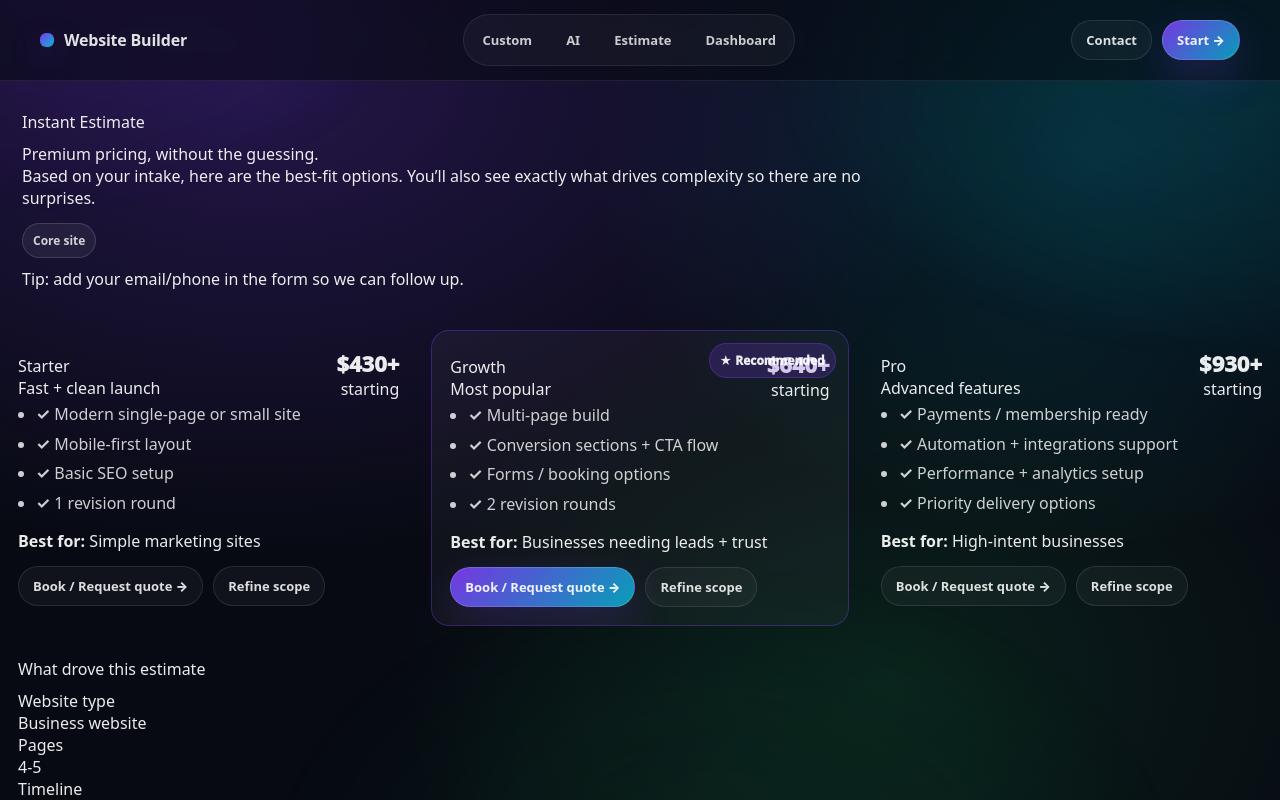
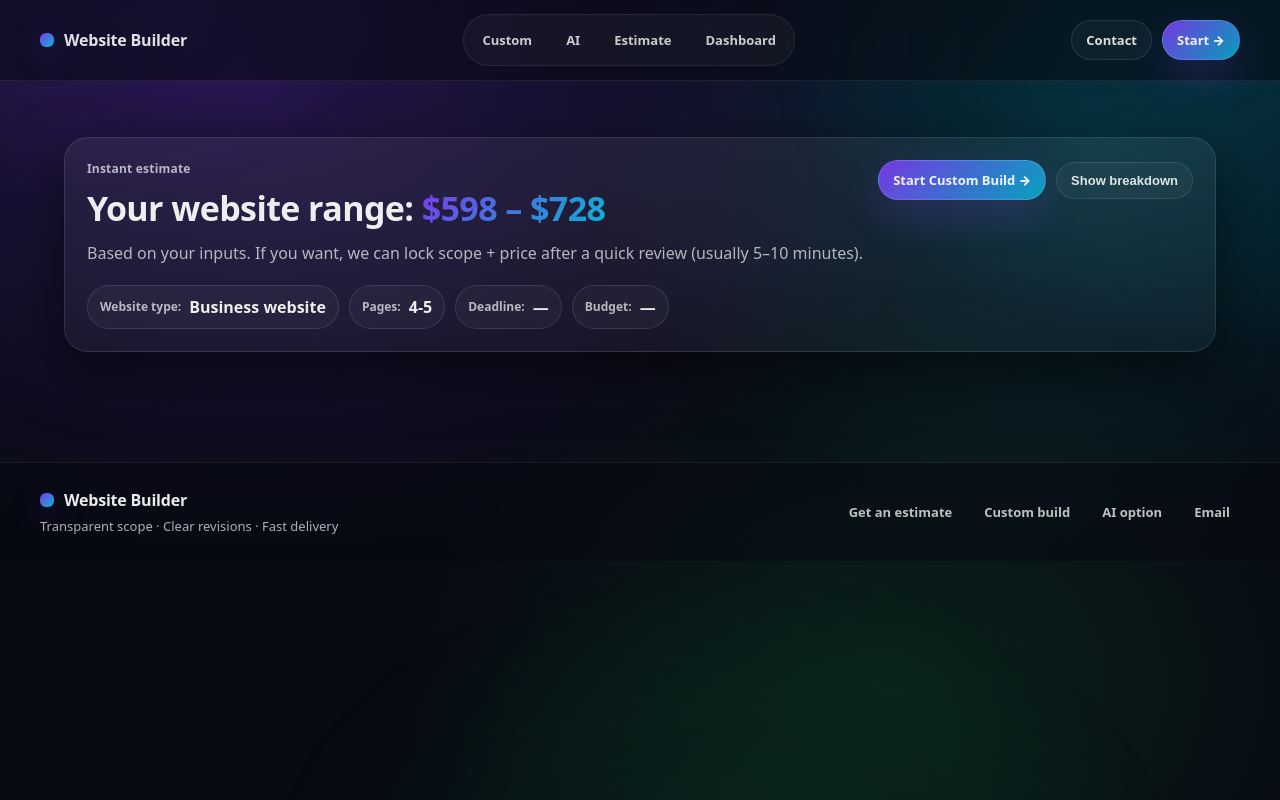
Before and after one commit to kkoly10/website-builder, a Next.js app: page /estimate in a window 1280 px wide. Shown: the top 800 px of the page. Built offline with nearby package versions, Linux system fonts and the light colour scheme.

Commit message:
Refactor EstimateClient for improved intake handling

```diff
--- a/app/estimate/EstimateClient.tsx
+++ b/app/estimate/EstimateClient.tsx
@@ -1,303 +1,310 @@
 "use client";
 
-import { useMemo } from "react";
 import Link from "next/link";
+import { useMemo, useState } from "react";
 
 type SearchParams = Record<string, string | string[] | undefined>;
 
-/** Accept either the new style (searchParams) OR legacy style (intake/leadEmail/leadPhone). */
+type Intake = {
+  mode?: string;
+  intent?: string;
+  intentOther?: string;
+  websiteType?: string;
+  pages?: string;
+
+  booking?: boolean;
+  payments?: boolean;
+  blog?: boolean;
+  membership?: boolean;
+
+  wantsAutomation?: string;
+  wantsBranding?: string;
+  wantsContent?: string;
+  wantsLogo?: string;
+
+  deadline?: string;
+  budget?: string;
+
+  businessName?: string;
+  industry?: string;
+  location?: string;
+
+  notes?: string;
+};
+
 type Props =
   | { searchParams: SearchParams }
-  | { intake: any; leadEmail?: string; leadPhone?: string };
+  | { intake: Intake; leadEmail: string; leadPhone: string };
 
-function pick(sp: SearchParams, key: string): string {
+function pick(sp: SearchParams, key: string) {
   const v = sp?.[key];
   if (Array.isArray(v)) return v[0] ?? "";
   return v ?? "";
 }
 
-function truthy(v: string) {
-  return v === "true" || v === "1" || v === "Yes";
+function parseBool(x: string) {
+  return x === "true" || x === "1" || x === "yes" || x === "on";
 }
 
-function clamp(n: number, a: number, b: number) {
-  return Math.max(a, Math.min(b, n));
+function normalizeFromSearchParams(searchParams: SearchParams) {
+  const intake: Intake = {
+    mode: pick(searchParams, "mode"),
+    intent: pick(searchParams, "intent"),
+    intentOther: pick(searchParams, "intentOther"),
+    websiteType: pick(searchParams, "websiteType"),
+    pages: pick(searchParams, "pages"),
+
+    booking: parseBool(pick(searchParams, "booking")),
+    payments: parseBool(pick(searchParams, "payments")),
+    blog: parseBool(pick(searchParams, "blog")),
+    membership: parseBool(pick(searchParams, "membership")),
+
+    wantsAutomation: pick(searchParams, "wantsAutomation"),
+    wantsBranding: pick(searchParams, "wantsBranding"),
+    wantsContent: pick(searchParams, "wantsContent"),
+    wantsLogo: pick(searchParams, "wantsLogo"),
+
+    deadline: pick(searchParams, "deadline"),
+    budget: pick(searchParams, "budget"),
+
+    businessName: pick(searchParams, "businessName"),
+    industry: pick(searchParams, "industry"),
+    location: pick(searchParams, "location"),
+
+    notes: pick(searchParams, "notes"),
+  };
+
+  const leadEmail = pick(searchParams, "leadEmail") || pick(searchParams, "email");
+  const leadPhone = pick(searchParams, "leadPhone") || pick(searchParams, "phone");
+
+  return { intake, leadEmail, leadPhone };
 }
 
 function money(n: number) {
   return n.toLocaleString(undefined, { maximumFractionDigits: 0 });
 }
 
+function clamp(n: number, min: number, max: number) {
+  return Math.max(min, Math.min(max, n));
+}
+
 export default function EstimateClient(props: Props) {
-  const normalized = useMemo(() => {
-    // If page.tsx passes searchParams, reconstruct intake from query
-    if ("searchParams" in props) {
-      const sp = props.searchParams ?? {};
-      const intake = {
-        mode: pick(sp, "mode") || "known",
-        intent: pick(sp, "intent") || "Marketing",
-        intentOther: pick(sp, "intentOther") || "",
-        websiteType: pick(sp, "websiteType") || "Business",
-        pages: pick(sp, "pages") || "4-5",
-        booking: truthy(pick(sp, "booking")),
-        payments: truthy(pick(sp, "payments")),
-        blog: truthy(pick(sp, "blog")),
-        membership: truthy(pick(sp, "membership")),
-        wantsAutomation: pick(sp, "wantsAutomation") || "No",
-        automationTypes: (pick(sp, "automationTypes") || "").split(",").map(s => s.trim()).filter(Boolean),
-        integrations: (pick(sp, "integrations") || "").split(",").map(s => s.trim()).filter(Boolean),
-        integrationOther: pick(sp, "integrationOther") || "",
-        hasLogo: pick(sp, "hasLogo") || "Yes",
-        hasBrandGuide: pick(sp, "hasBrandGuide") || "No",
-        contentReady: pick(sp, "contentReady") || "Some",
-        assetsSource: pick(sp, "assetsSource") || "Client provides",
-        referenceWebsite: pick(sp, "referenceWebsite") || "",
-        decisionMaker: pick(sp, "decisionMaker") || "Yes",
-        stakeholdersCount: pick(sp, "stakeholdersCount") || "1",
-        design: pick(sp, "design") || "Modern",
-        timeline: pick(sp, "timeline") || "2-3 weeks",
-        notes: pick(sp, "notes") || "",
-      };
-
-      const leadEmail = pick(sp, "leadEmail") || pick(sp, "email") || "";
-      const leadPhone = pick(sp, "leadPhone") || pick(sp, "phone") || "";
-
-      return { intake, leadEmail, leadPhone };
-    }
-
-    // Legacy props
-    return {
-      intake: props.intake ?? {},
-      leadEmail: props.leadEmail ?? "",
-      leadPhone: props.leadPhone ?? "",
-    };
+  const { intake, leadEmail, leadPhone } = useMemo(() => {
+    if ("searchParams" in props) return normalizeFromSearchParams(props.searchParams);
+    return { intake: props.intake, leadEmail: props.leadEmail, leadPhone: props.leadPhone };
   }, [props]);
 
-  const intake = normalized.intake;
+  const [showBreakdown, setShowBreakdown] = useState(false);
 
-  const score = useMemo(() => {
-    // A simple “effort score” used for ranges.
-    const pages = String(intake.pages || "4-5");
-    let s = 0;
+  const calc = useMemo(() => {
+    // base
+    let base = 450;
 
-    if (pages === "1-3") s += 1;
-    else if (pages === "4-5") s += 2;
-    else if (pages === "6-8") s += 3;
-    else s += 4;
+    // website type boost
+    const type = (intake.websiteType || "").toLowerCase();
+    if (type.includes("landing")) base = 450;
+    else if (type.includes("business")) base = 650;
+    else if (type.includes("ecommerce") || type.includes("shop")) base = 1100;
+    else if (type.includes("portfolio")) base = 550;
 
-    if (intake.booking) s += 1;
-    if (intake.payments) s += 2;
-    if (intake.blog) s += 1;
-    if (intake.membership) s += 2;
+    // pages
+    const pagesRaw = intake.pages || "";
+    let pageCount = 4;
+    const m = pagesRaw.match(/\d+/);
+    if (m?.[0]) pageCount = clamp(parseInt(m[0], 10), 1, 20);
+    base += Math.max(0, pageCount - 4) * 85;
 
-    if (String(intake.wantsAutomation || "No") === "Yes") s += 2;
-    if ((intake.integrations || []).length >= 3) s += 1;
+    // features
+    const features: { label: string; on: boolean; add: number }[] = [
+      { label: "Booking / Scheduling", on: !!intake.booking, add: 180 },
+      { label: "Payments / Checkout", on: !!intake.payments, add: 240 },
+      { label: "Blog / Articles", on: !!intake.blog, add: 120 },
+      { label: "Membership / Login", on: !!intake.membership, add: 320 },
+    ];
 
-    if (String(intake.contentReady) === "Not ready") s += 1;
-    if (String(intake.hasBrandGuide) === "No") s += 1;
+    // add-ons
+    const addons: { label: string; when: boolean; add: number }[] = [
+      { label: "Automation setup", when: (intake.wantsAutomation || "").toLowerCase() === "yes", add: 160 },
+      { label: "Branding refresh", when: (intake.wantsBranding || "").toLowerCase() === "yes", add: 220 },
+      { label: "Content writing help", when: (intake.wantsContent || "").toLowerCase() === "yes", add: 180 },
+      { label: "Logo help", when: (intake.wantsLogo || "").toLowerCase() === "yes", add: 160 },
+    ];
 
-    if (String(intake.timeline) === "Under 14 days") s += 2;
+    let total = base;
+    let featuresTotal = 0;
+    for (const f of features) if (f.on) featuresTotal += f.add;
+    total += featuresTotal;
 
-    return clamp(s, 1, 12);
-  }, [intake]);
+    let addonsTotal = 0;
+    for (const a of addons) if (a.when) addonsTotal += a.add;
+    total += addonsTotal;
 
-  const tiers = useMemo(() => {
-    // Convert score to pricing bands
-    const base = 300 + score * 65;
-    const mid = 450 + score * 95;
-    const pro = 650 + score * 140;
+    // nice range (+/-)
+    const low = Math.round(total * 0.92);
+    const high = Math.round(total * 1.12);
 
-    return [
-      {
-        name: "Starter",
-        tag: "Fast + clean launch",
-        priceFrom: Math.round(base),
-        includes: [
-          "Modern single-page or small site",
-          "Mobile-first layout",
-          "Basic SEO setup",
-          "1 revision round",
-        ],
-        bestFor: "Simple marketing sites",
-      },
-      {
-        name: "Growth",
-        tag: "Most popular",
-        priceFrom: Math.round(mid),
-        highlight: true,
-        includes: [
-          "Multi-page build",
-          "Conversion sections + CTA flow",
-          "Forms / booking options",
-          "2 revision rounds",
-        ],
-        bestFor: "Businesses needing leads + trust",
-      },
-      {
-        name: "Pro",
-        tag: "Advanced features",
-        priceFrom: Math.round(pro),
-        includes: [
-          "Payments / membership ready",
-          "Automation + integrations support",
-          "Performance + analytics setup",
-          "Priority delivery options",
-        ],
-        bestFor: "High-intent businesses",
-      },
-    ];
-  }, [score]);
-
-  const featureBadges = useMemo(() => {
-    const badges: string[] = [];
-    if (intake.booking) badges.push("Booking");
-    if (intake.payments) badges.push("Payments");
-    if (intake.blog) badges.push("Blog");
-    if (intake.membership) badges.push("Membership");
-    if (String(intake.wantsAutomation) === "Yes") badges.push("Automations");
-    if ((intake.integrations || []).length) badges.push("Integrations");
-    return badges.length ? badges : ["Core site"];
+    return { base, pageCount, features, addons, featuresTotal, addonsTotal, total, low, high };
   }, [intake]);
 
   return (
-    <main style={{ padding: "8px 0 0" }}>
-      <section className="glass" style={{ padding: 22, marginBottom: 18 }}>
-        <div className="kicker">Instant Estimate</div>
-        <div className="h1" style={{ marginTop: 10 }}>
-          Premium pricing, without the guessing.
-        </div>
-        <div className="p" style={{ maxWidth: 860 }}>
-          Based on your intake, here are the best-fit options. You’ll also see exactly
-          what drives complexity so there are no surprises.
+    <main className="container" style={{ paddingTop: 56, paddingBottom: 30 }}>
+      <section className="panel" style={{ padding: 22 }}>
+        <div style={{ display: "flex", justifyContent: "space-between", gap: 12, alignItems: "flex-start", flexWrap: "wrap" }}>
+          <div>
+            <div style={{ color: "var(--muted)", fontWeight: 900, letterSpacing: 0.2, fontSize: 12 }}>
+              Instant estimate
+            </div>
+            <h1 style={{ margin: "8px 0 0", fontSize: 34, letterSpacing: -0.6 }}>
+              Your website range:{" "}
+              <span style={{ background: "linear-gradient(135deg, var(--accentA), var(--accentC))", WebkitBackgroundClip: "text", color: "transparent" }}>
+                ${money(calc.low)} – ${money(calc.high)}
+              </span>
+            </h1>
+            <div style={{ marginTop: 10, color: "var(--muted)", lineHeight: 1.6 }}>
+              Based on your inputs. If you want, we can lock scope + price after a quick review (usually 5–10 minutes).
+            </div>
+          </div>
+
+          <div style={{ display: "flex", gap: 10, alignItems: "center" }}>
+            <Link href="/build" className="btn btnPrimary">
+              Start Custom Build →
+            </Link>
+            <button
+              className="btn btnGhost"
+              onClick={() => setShowBreakdown((v) => !v)}
+              type="button"
+              aria-expanded={showBreakdown}
+            >
+              {showBreakdown ? "Hide breakdown" : "Show breakdown"}
+            </button>
+          </div>
         </div>
 
-        <div style={{ display: "flex", gap: 10, flexWrap: "wrap", marginTop: 14 }}>
-          {featureBadges.map((b) => (
-            <span
-              key={b}
-              style={{
-                padding: "8px 10px",
-                borderRadius: 999,
-                border: "1px solid rgba(255,255,255,0.14)",
-                background: "rgba(255,255,255,0.06)",
-                fontWeight: 900,
-                fontSize: 12,
-                color: "rgba(255,255,255,0.80)",
-              }}
-            >
-              {b}
-            </span>
-          ))}
+        {/* small “summary pills” */}
+        <div style={{ marginTop: 18, display: "flex", gap: 10, flexWrap: "wrap" }}>
+          <Pill label="Website type" value={intake.websiteType || "—"} />
+          <Pill label="Pages" value={intake.pages || `${calc.pageCount}`} />
+          <Pill label="Deadline" value={intake.deadline || "—"} />
+          <Pill label="Budget" value={intake.budget || "—"} />
         </div>
 
-        {(normalized.leadEmail || normalized.leadPhone) ? (
-          <div className="small" style={{ marginTop: 10 }}>
-            Saved for follow-up:{" "}
-            <strong>{normalized.leadEmail || "—"}</strong>{" "}
-            {normalized.leadPhone ? <>· <strong>{normalized.leadPhone}</strong></> : null}
-          </div>
-        ) : (
-          <div className="small" style={{ marginTop: 10 }}>
-            Tip: add your email/phone in the form so we can follow up.
-          </div>
-        )}
-      </section>
+        {showBreakdown ? (
+          <div style={{ marginTop: 18, display: "grid", gap: 14, gridTemplateColumns: "1.2fr 0.8fr" }}>
+            <div className="card" style={{ padding: 16 }}>
+              <h2 style={{ margin: 0, fontSize: 16 }}>Breakdown</h2>
 
-      <section style={{ display: "grid", gap: 14, gridTemplateColumns: "repeat(auto-fit, minmax(280px, 1fr))" }}>
-        {tiers.map((t) => (
-          <div
-            key={t.name}
-            className={t.highlight ? "card" : "glass"}
-            style={{
-              padding: 18,
-              border: t.highlight ? "1px solid rgba(124,58,237,0.35)" : undefined,
-              position: "relative",
-              overflow: "hidden",
-            }}
-          >
-            {t.highlight ? (
-              <div
-                style={{
-                  position: "absolute",
-                  top: 12,
-                  right: 12,
-                  padding: "8px 10px",
-                  borderRadius: 999,
-                  background: "rgba(124,58,237,0.20)",
-                  border: "1px solid rgba(124,58,237,0.35)",
-                  fontWeight: 950,
-                  fontSize: 12,
-                }}
-              >
-                ★ Recommended
+              <Row label="Base" value={`$${money(calc.base)}`} />
+              <Row label="Pages considered" value={`${calc.pageCount}`} />
+
+              <div style={{ height: 1, background: "rgba(255,255,255,0.10)", margin: "12px 0" }} />
+
+              <div style={{ color: "var(--muted)", fontWeight: 900, fontSize: 12, marginBottom: 8 }}>
+                Features
               </div>
-            ) : null}
+              {calc.features.filter((x) => x.on).length ? (
+                calc.features.filter((x) => x.on).map((f) => (
+                  <Row key={f.label} label={f.label} value={`+$${money(f.add)}`} />
+                ))
+              ) : (
+                <div style={{ color: "var(--muted)" }}>No extra features selected.</div>
+              )}
 
-            <div style={{ display: "flex", alignItems: "baseline", justifyContent: "space-between", gap: 10 }}>
-              <div>
-                <div className="h2">{t.name}</div>
-                <div className="small">{t.tag}</div>
+              <div style={{ height: 1, background: "rgba(255,255,255,0.10)", margin: "12px 0" }} />
+
+              <div style={{ color: "var(--muted)", fontWeight: 900, fontSize: 12, marginBottom: 8 }}>
+                Add-ons
               </div>
-              <div style={{ textAlign: "right" }}>
-                <div style={{ fontWeight: 950, fontSize: 22 }}>
-                  ${money(t.priceFrom)}+
-                </div>
-                <div className="small">starting</div>
+              {calc.addons.filter((x) => x.when).length ? (
+                calc.addons.filter((x) => x.when).map((a) => (
+                  <Row key={a.label} label={a.label} value={`+$${money(a.add)}`} />
+                ))
+              ) : (
+                <div style={{ color: "var(--muted)" }}>No add-ons selected.</div>
+              )}
+
+              <div style={{ height: 1, background: "rgba(255,255,255,0.10)", margin: "12px 0" }} />
+
+              <Row label="Estimated total" value={`~ $${money(calc.total)}`} strong />
+              <div style={{ color: "var(--muted)", fontSize: 12, marginTop: 8 }}>
+                Range accounts for complexity + polish. Final price is confirmed after scope review.
               </div>
             </div>
 
-            <div className="hr" />
+            <div className="card" style={{ padding: 16 }}>
+              <h2 style={{ margin: 0, fontSize: 16 }}>Your details</h2>
 
-            <ul style={{ margin: 0, paddingLeft: 18, lineHeight: 1.85, color: "rgba(255,255,255,0.80)" }}>
-              {t.includes.map((x) => (
-                <li key={x}><strong>✓</strong> {x}</li>
-              ))}
-            </ul>
+              <div style={{ marginTop: 10, display: "grid", gap: 8 }}>
+                <Meta label="Business name" value={intake.businessName || "—"} />
+                <Meta label="Industry" value={intake.industry || "—"} />
+                <Meta label="Location" value={intake.location || "—"} />
+                <Meta label="Email" value={leadEmail || "—"} />
+                <Meta label="Phone" value={leadPhone || "—"} />
+              </div>
 
-            <div className="small" style={{ marginTop: 12 }}>
-              <strong>Best for:</strong> {t.bestFor}
-            </div>
+              {intake.notes ? (
+                <div style={{ marginTop: 12 }}>
+                  <div style={{ color: "var(--muted)", fontWeight: 900, fontSize: 12 }}>Notes</div>
+                  <div style={{ marginTop: 6, lineHeight: 1.6 }}>{intake.notes}</div>
+                </div>
+              ) : null}
 
-            <div style={{ display: "flex", gap: 10, marginTop: 14, flexWrap: "wrap" }}>
-              <a className={"btn " + (t.highlight ? "btnPrimary" : "btnGhost")} href="/build">
-                Book / Request quote →
-              </a>
-              <Link className="btn btnGhost" href="/build">
-                Refine scope
-              </Link>
+              <div style={{ marginTop: 14, display: "grid", gap: 10 }}>
+                <Link href="/build" className="btn btnPrimary">
+                  Lock scope + start →
+                </Link>
+                <Link href="/ai" className="btn btnGhost">
+                  Try AI option
+                </Link>
+              </div>
             </div>
           </div>
-        ))}
-      </section>
-
-      <section className="glass" style={{ padding: 18, marginTop: 14 }}>
-        <div className="h2">What drove this estimate</div>
-        <div className="grid2" style={{ marginTop: 10 }}>
-          <div>
-            <div className="label">Website type</div>
-            <div className="p">{String(intake.websiteType || "—")}</div>
-          </div>
-          <div>
-            <div className="label">Pages</div>
-            <div className="p">{String(intake.pages || "—")}</div>
-          </div>
-          <div>
-            <div className="label">Timeline</div>
-            <div className="p">{String(intake.timeline || "—")}</div>
-          </div>
-          <div>
-            <div className="label">Design direction</div>
-            <div className="p">{String(intake.design || "—")}</div>
-          </div>
-        </div>
-
-        <div className="hr" />
-
-        <div className="small">
-          Final pricing is confirmed after a quick scope check (usually 5–10 minutes). We keep it transparent:
-          if scope changes, the price changes — and you’ll see why.
-        </div>
+        ) : null}
       </section>
     </main>
   );
 }
+
+function Pill({ label, value }: { label: string; value: string }) {
+  return (
+    <div
+      style={{
+        border: "1px solid rgba(255,255,255,0.10)",
+        background: "rgba(255,255,255,0.04)",
+        padding: "10px 12px",
+        borderRadius: 999,
+        display: "inline-flex",
+        gap: 8,
+        alignItems: "center",
+      }}
+    >
+      <span style={{ color: "var(--muted)", fontWeight: 900, fontSize: 12 }}>{label}:</span>
+      <span style={{ fontWeight: 900 }}>{value}</span>
+    </div>
+  );
+}
+
+function Row({
+  label,
+  value,
+  strong,
+}: {
+  label: string;
+  value: string;
+  strong?: boolean;
+}) {
+  return (
+    <div style={{ display: "flex", justifyContent: "space-between", gap: 12, marginTop: 8 }}>
+      <div style={{ color: "var(--muted)", fontWeight: 800 }}>{label}</div>
+      <div style={{ fontWeight: strong ? 900 : 800 }}>{value}</div>
+    </div>
+  );
+}
+
+function Meta({ label, value }: { label: string; value: string }) {
+  return (
+    <div style={{ display: "flex", justifyContent: "space-between", gap: 12 }}>
+      <div style={{ color: "var(--muted)", fontWeight: 900, fontSize: 12 }}>{label}</div>
+      <div style={{ fontWeight: 900, textAlign: "right" }}>{value}</div>
+    </div>
+  );
+}
```
